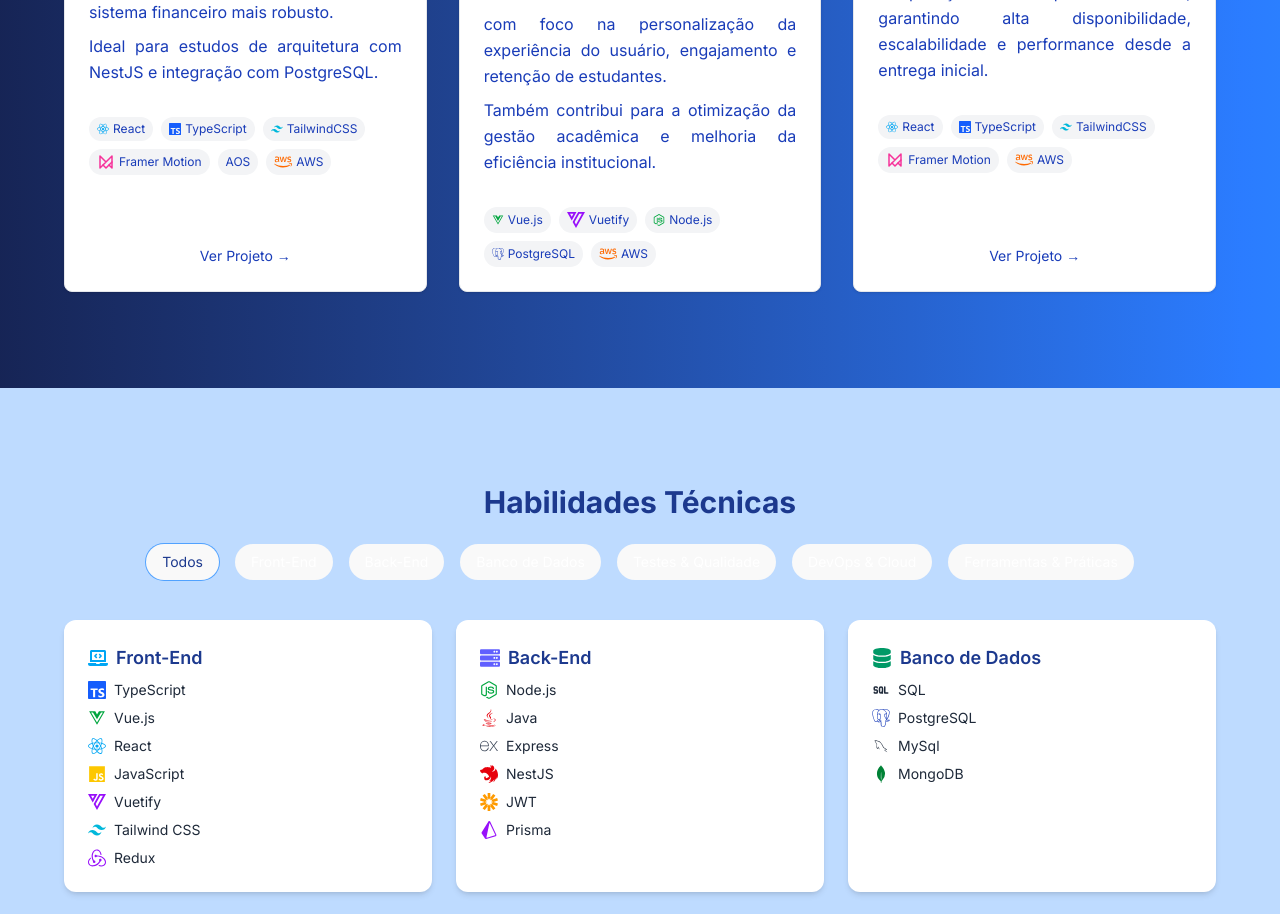
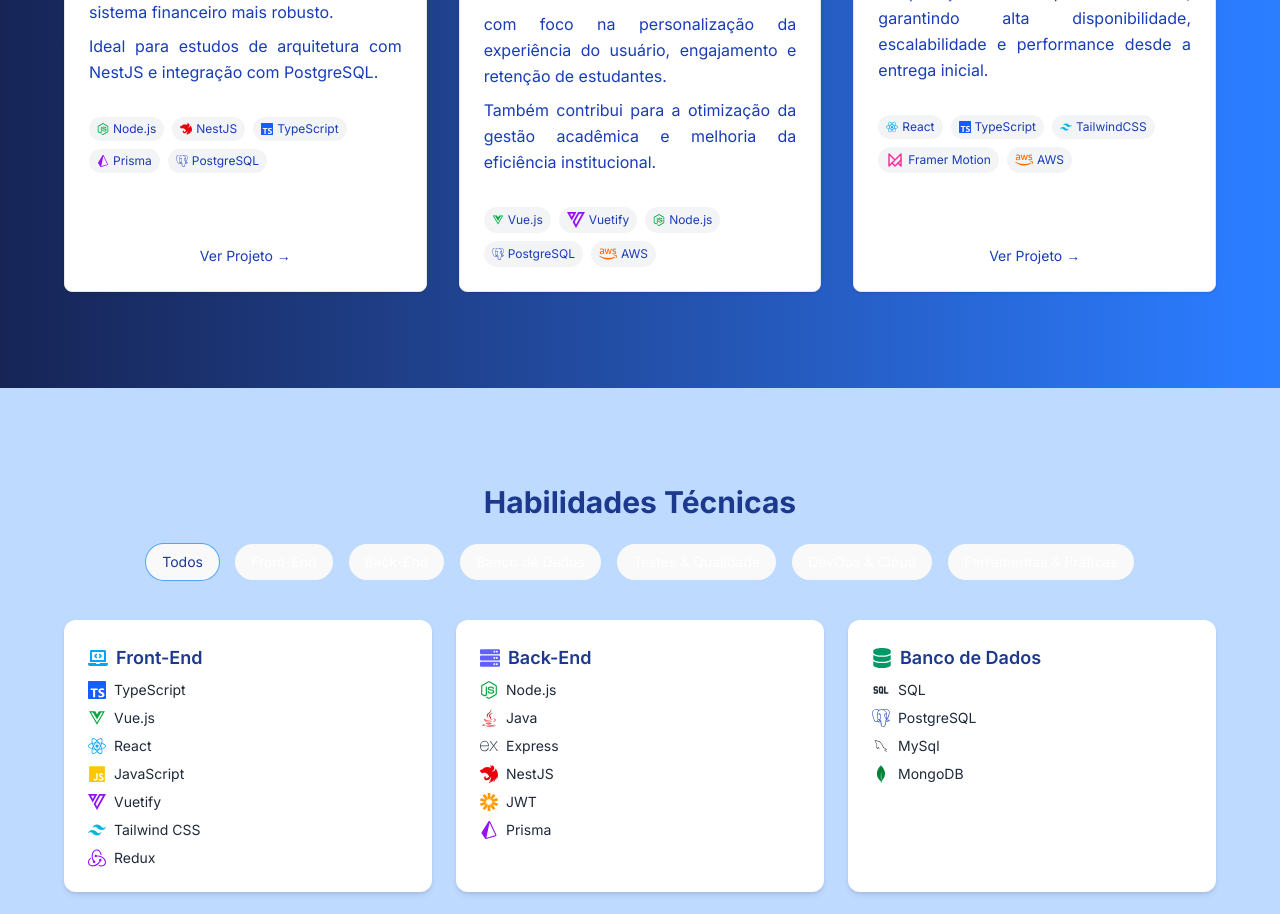
Before and after one commit to Lotar-lucas/my-website, a React (Vite) app: page / in a window 1280 px wide. Shown: the part 2500-3414 px from the top of the page. Built offline with nearby package versions, Linux system fonts and the light colour scheme.

Commit message:
fix: update technologies for API Fincheck project

```diff
--- a/src/components/projects/Projects.tsx
+++ b/src/components/projects/Projects.tsx
@@ -24,7 +24,7 @@ const projects: Project[] = [
     Ideal para estudos de arquitetura com NestJS e integração com PostgreSQL.`,
     link: 'https://github.com/Lotar-lucas/api-fincheck',
     srcImage: projectImage1,
-    techs: ['React', 'TypeScript', 'TailwindCSS', 'Framer Motion', 'AOS', 'AWS'],
+    techs: ['Node.js', 'NestJS', 'TypeScript', 'Prisma', 'PostgreSQL'],
     status: 'Concluído',
   },
   {
```
